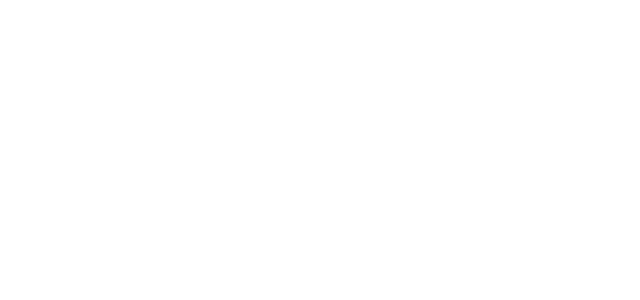
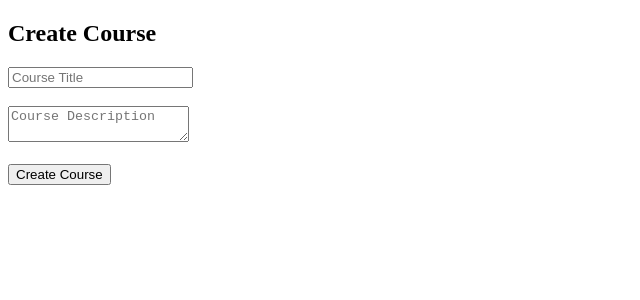
Before and after one commit to deepan-raj1/lms-saas-platform, a React (Vite) app in the folder lms_frontend/: page /create-course in a window 1280 px wide. Before the commit this address had no page. Shown: the top 300 px of the page, without its empty margins (0-640 px from the left). Built offline with nearby package versions, Linux system fonts and the light colour scheme; sample sign-in values are in the browser's storage.

Commit message:
Frontend authentication, enrollment, and course creation completed

```diff
--- a/lms_frontend/src/App.jsx
+++ b/lms_frontend/src/App.jsx
@@ -4,6 +4,7 @@
 import Dashboard from "./pages/Dashboard";
 import ProtectedRoute from "./components/ProtectedRoute";
 import Courses from "./pages/Courses";
+import CreateCourse from "./pages/CreateCourse";
 
 function App() {
     return (
@@ -28,6 +29,15 @@
                         </ProtectedRoute>
                     }
                 />
+
+                <Route
+                    path="/create-course"
+                    element={
+                        <ProtectedRoute>
+                            <CreateCourse />
+                        </ProtectedRoute>
+                    }
+                />
             </Routes>
         </BrowserRouter>
     );
--- /dev/null
+++ b/lms_frontend/src/pages/CreateCourse.jsx
@@ -0,0 +1,50 @@
+import { useState } from "react";
+import API from "../services/api";
+
+function CreateCourse() {
+    const [title, setTitle] = useState("");
+    const [description, setDescription] = useState("");
+
+    const handleCreate = async () => {
+        try {
+            await API.post("/courses/create/", {
+                title,
+                description
+            });
+
+            alert("Course created successfully!");
+            setTitle("");
+            setDescription("");
+        } catch (err) {
+            console.log(err.response.data);
+            alert("Course creation failed");
+        }
+    };
+
+    return (
+        <div>
+            <h2>Create Course</h2>
+            <input
+                type="text"
+                placeholder="Course Title"
+                value={title}
+                onChange={(e) => setTitle(e.target.value)}
+            />
+
+            <br /><br />
+
+
+            <textarea
+                placeholder="Course Description"
+                value={description}
+                onChange={(e) => setDescription(e.target.value)}
+            />
+
+            <br /><br />
+
+            <button onClick={handleCreate}>Create Course</button>
+        </div>
+    );
+}
+
+export default CreateCourse;
```
